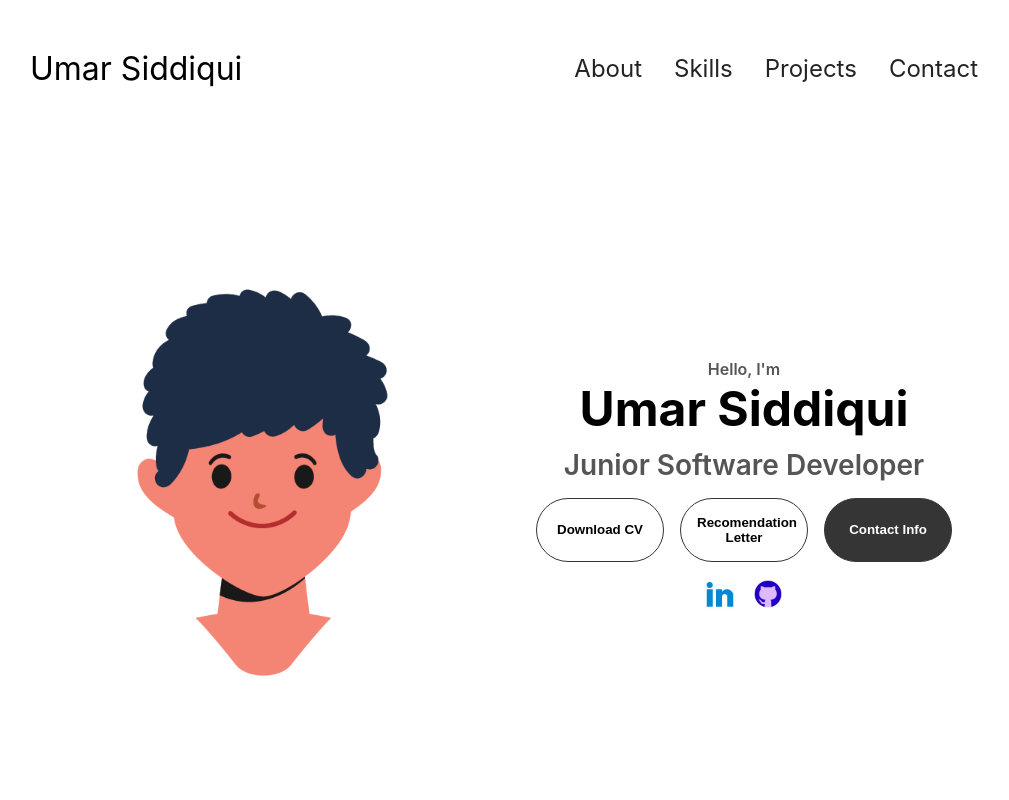
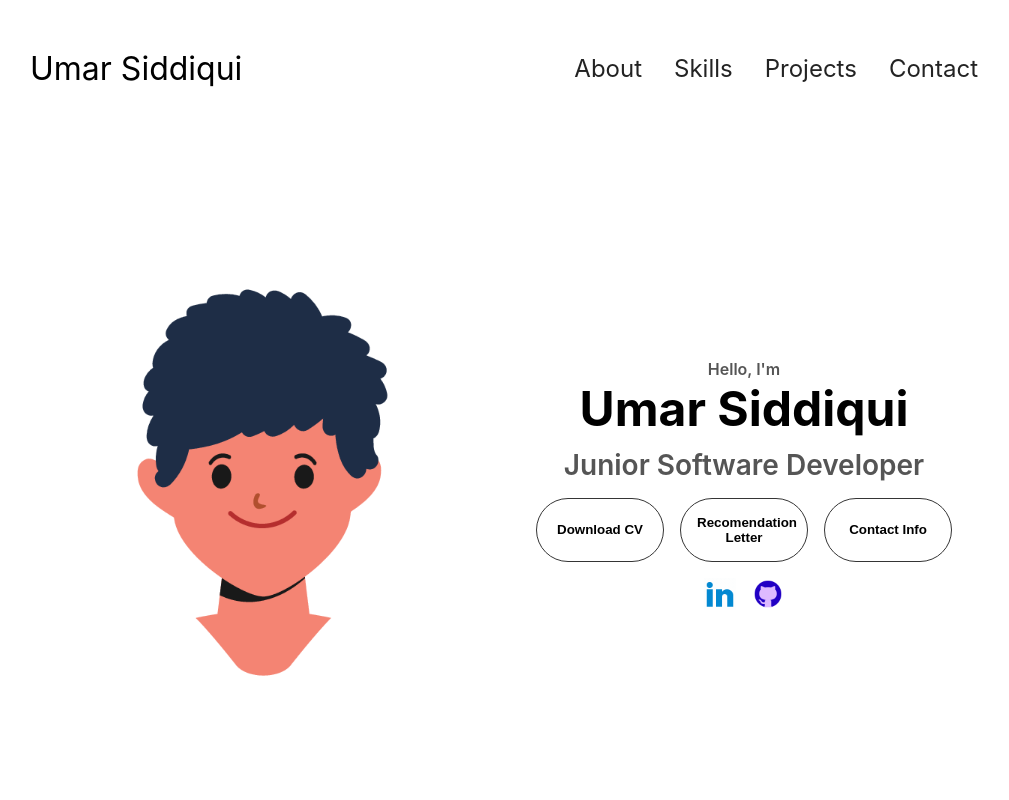
Before and after one commit to UmarSiddiqui/Portfolio, a plain HTML site: page index.html in a window 1280 px wide. Shown: the top 800 px of the page, without its empty margins (136-1145 px from the left). Drawn offline with Linux system fonts and the light colour scheme; some packages are replaced by stand-ins of ours; a script that the page names is missing.

Commit message:
Change contact bnt color

```diff
--- a/index.html
+++ b/index.html
@@ -60,7 +60,7 @@
           >
             Recomendation Letter
           </button>
-          <button class="btn btn-color-1" onclick="location.href='./#contact'">
+          <button class="btn btn-color-2" onclick="location.href='./#contact'">
             Contact Info
           </button>
 
```
